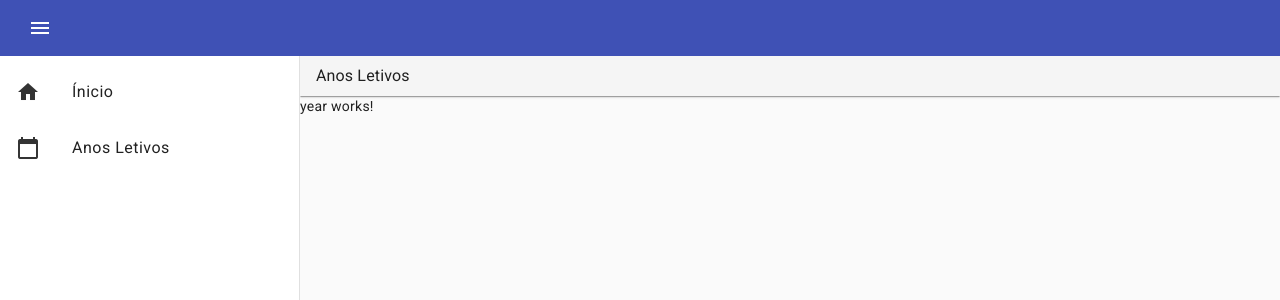
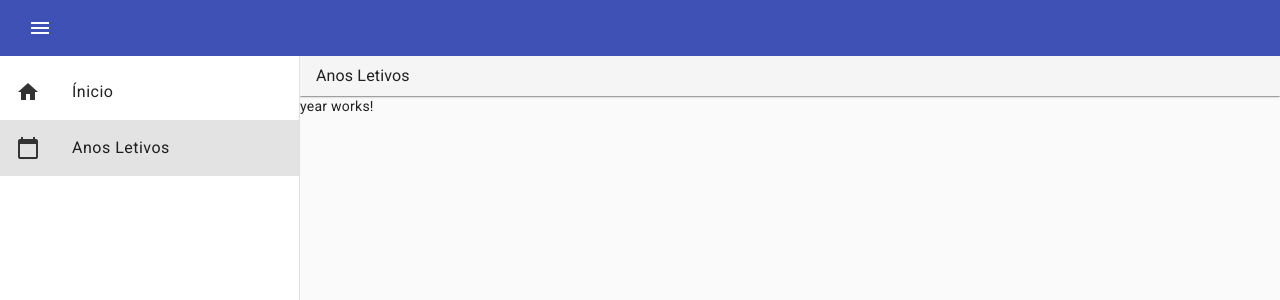
Before and after one commit to fbzpanatto/iescola-front, an Angular app: page /year in a window 1280 px wide. Shown: the top 300 px of the page. Built offline with nearby package versions, Linux system fonts and the light colour scheme; no server answers.

Commit message:
Front end in progress

```diff
--- a/src/app/shared/components/navigation/navigation.component.scss
+++ b/src/app/shared/components/navigation/navigation.component.scss
@@ -1,5 +1,5 @@
 .active {
-  color: #cccccc;
+  background-color: #e3e3e3;
 }
 
 .second-mat-toolbar {
```
